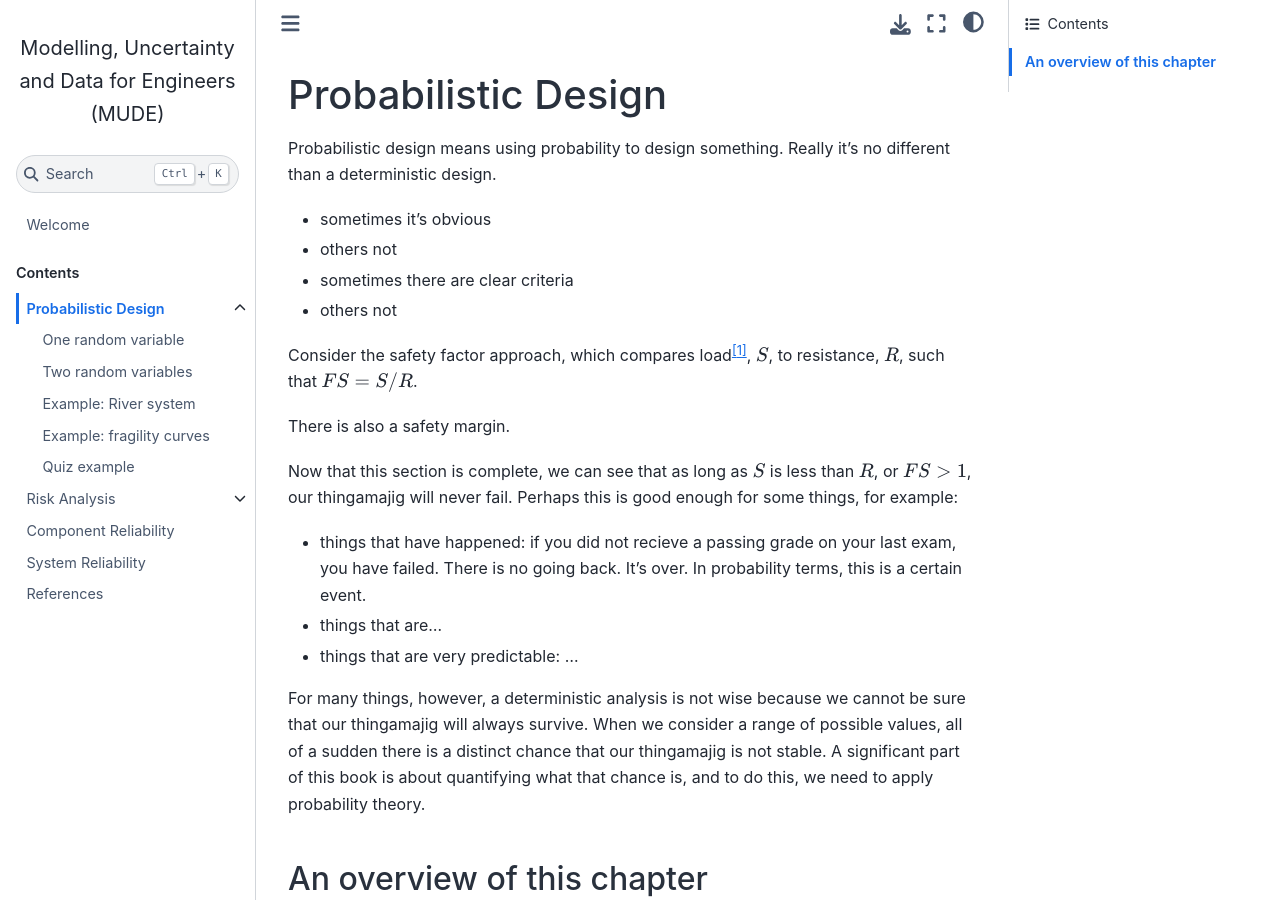
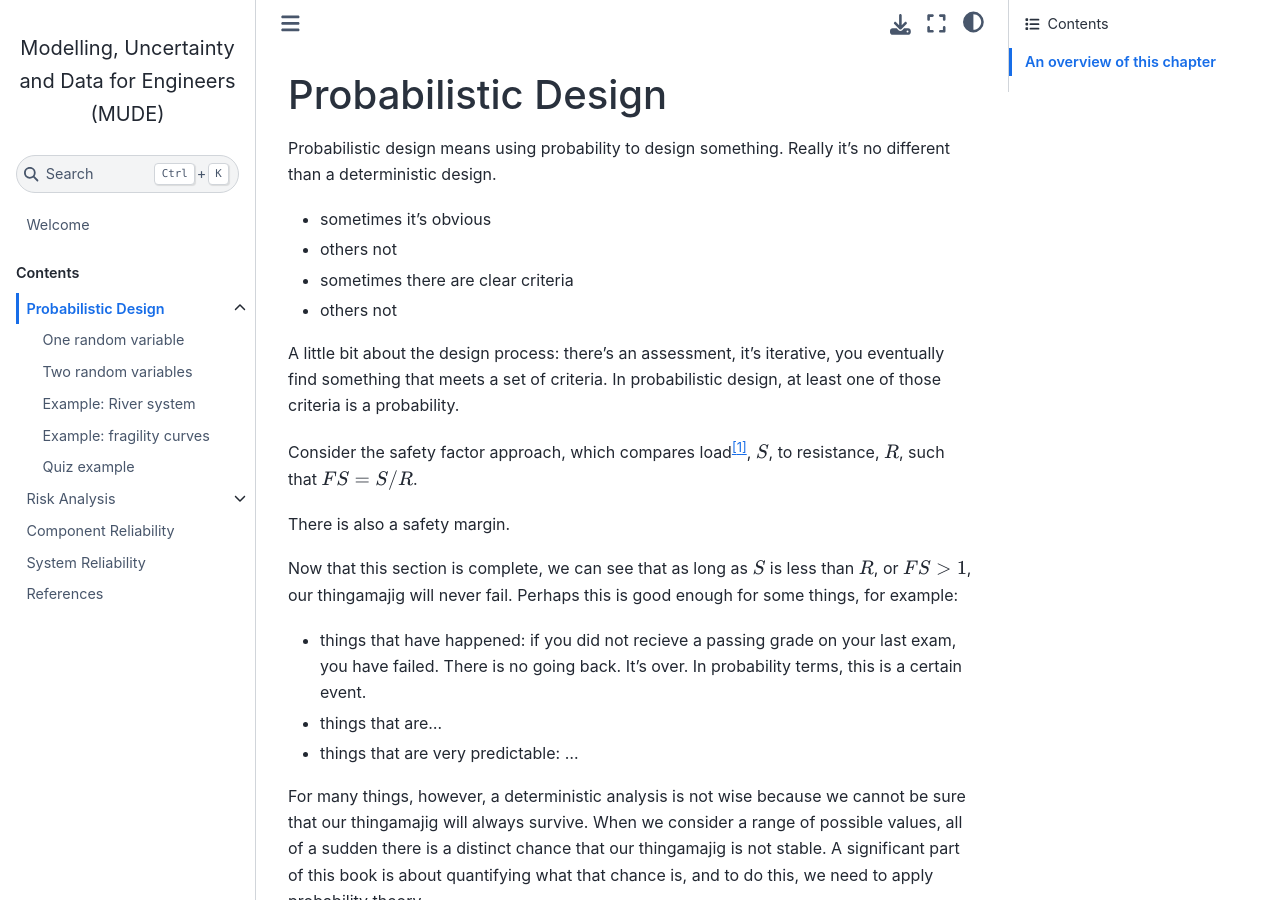
Before and after one commit to TUDelft-CITG/MUDE, a Jupyter Book: the page built from book/prob-design/overview.md, in a window 1280 px wide and 900 px high. Built offline with Jupyter Book 1.0.4 settings and Sphinx 7.4.7 and the Sphinx Book theme 1.1.4, drawn with Linux system fonts in a browser that asks for light colours; cross-references to code outside the pages are shown as plain code.

```diff
--- a/book/prob-design/overview.md
+++ b/book/prob-design/overview.md
@@ -5,6 +5,8 @@ Probabilistic design means using probability to design something. Really it's no
 - others not
 - sometimes there are clear criteria
 - others not
+
+A little bit about the design process: there's an assessment, it's iterative, you eventually find something that meets a set of criteria. In probabilistic design, at least one of those criteria is a probability.
 
 Consider the safety factor approach, which compares load[^solicitation], $S$, to resistance, $R$, such that $FS=S/R$.
 
```
Also changed, not shown: book/reliability-component/overview.md (+1 -0 lines), book/reliability-system/overview.md (+3 -0 lines).
